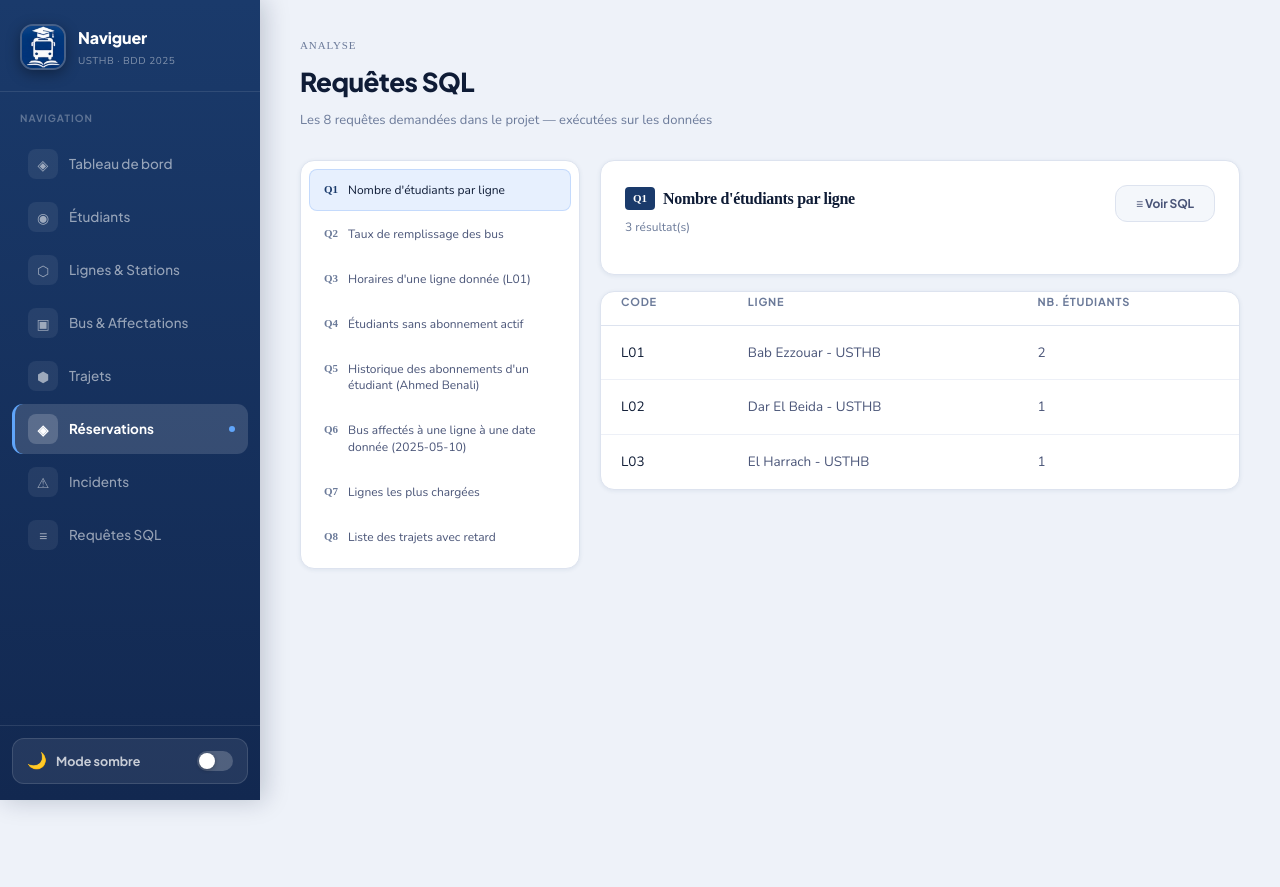
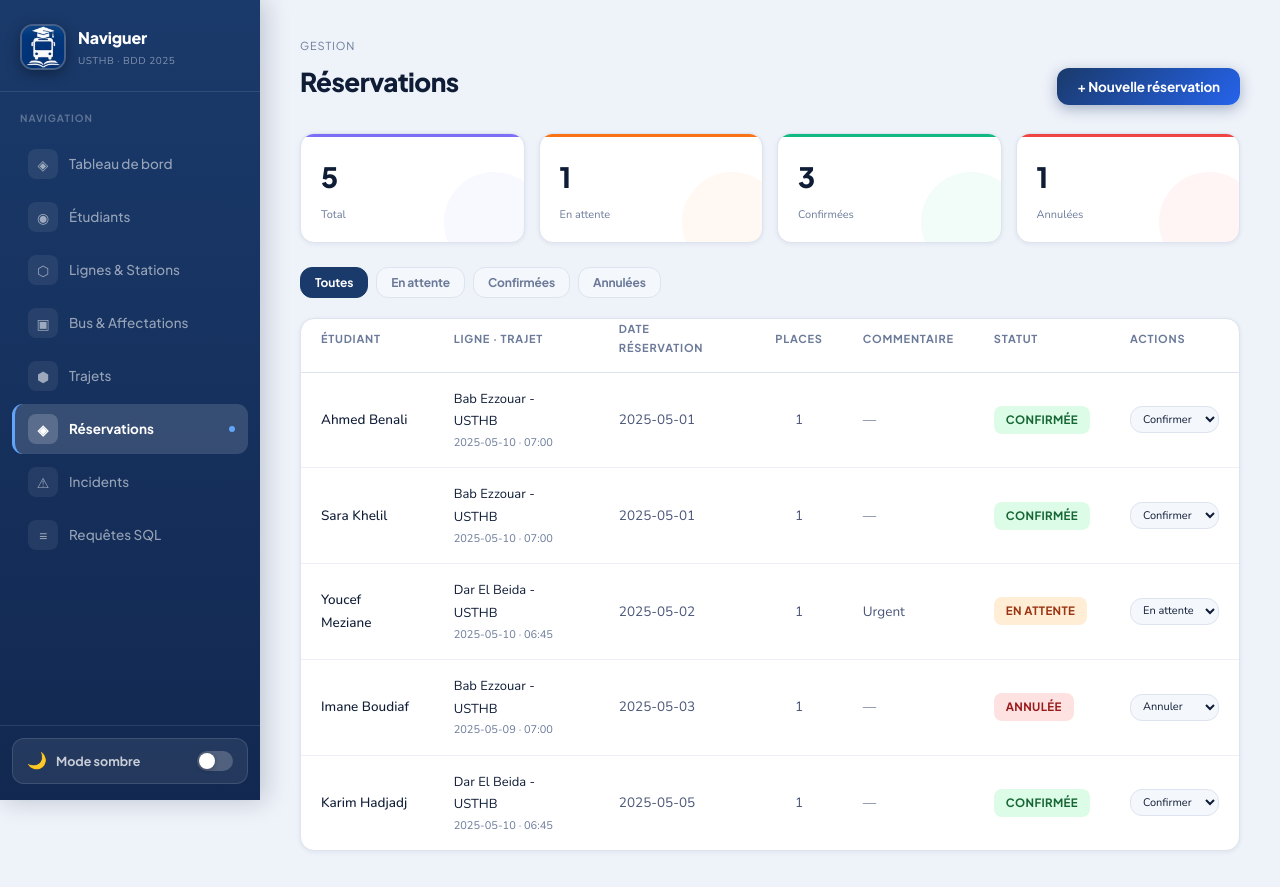
Before and after one commit to bchraaaa2-arch/transport-universitaire, a Next.js app: page /reservations in a window 1280 px wide. Before the commit the page ends 800 px from the top, so only its background shows below. Built offline with nearby package versions, Linux system fonts and the light colour scheme.

Commit message:
Update reservations.js

```diff
--- a/src/pages/reservations.js
+++ b/src/pages/reservations.js
@@ -1,293 +1,149 @@
 import { useState } from 'react';
 import Layout from '../components/Layout';
-import { mockData } from '../data/mockData';
+import { useData } from '../context/DataContext';
 
-const { etudiants, lignes, bus, trajets, reservations, abonnements, horaires, incidents, affecter } = mockData;
+export default function Reservations() {
+  const { reservations, setReservations, etudiants, trajets, horaires, lignes, bus } = useData();
+  const [modal, setModal] = useState(false);
+  const [form, setForm] = useState({ id_etudiant: '', id_trajet: '', nombre_places: 1, commentaire: '' });
+  const [filter, setFilter] = useState('all');
 
-// Compute all the required queries from the project
-const queries = [
-  {
-    id: 1,
-    title: 'Nombre d\'étudiants par ligne',
-    sql: `SELECT l.nom_ligne, COUNT(a.id_etudiant) AS nb_etudiants
-FROM LIGNE l
-LEFT JOIN ABONNEMENT a ON l.id_ligne = a.id_ligne
-  AND a.statut = 'actif'
-GROUP BY l.id_ligne, l.nom_ligne
-ORDER BY nb_etudiants DESC;`,
-    compute: () => {
-      return lignes.map(l => ({
-        ligne: l.nom_ligne,
-        code: l.code_ligne,
-        nb_etudiants: abonnements.filter(a => a.id_ligne === l.id && a.statut === 'actif').length,
-      })).sort((a, b) => b.nb_etudiants - a.nb_etudiants);
-    },
-    columns: ['Code', 'Ligne', 'Nb. Étudiants'],
-    renderRow: (r) => [r.code, r.ligne, r.nb_etudiants],
-  },
-  {
-    id: 2,
-    title: 'Taux de remplissage des bus',
-    sql: `SELECT b.matricule_bus, t.date_trajet,
-  t.nb_places_reservees, b.capacite_max,
-  ROUND(t.nb_places_reservees / b.capacite_max * 100, 1) AS taux_remplissage
-FROM TRAJET t
-JOIN BUS b ON t.id_bus = b.id_bus
-ORDER BY taux_remplissage DESC;`,
-    compute: () => {
-      return trajets.map(t => {
-        const b = bus.find(b => b.id === t.id_bus);
-        const pct = b ? Math.round(t.nb_places_reservees / b.capacite_max * 1000) / 10 : 0;
-        return {
-          matricule: b?.matricule_bus || '—',
-          date: t.date_trajet,
-          reservees: t.nb_places_reservees,
-          max: b?.capacite_max || 0,
-          taux: pct + '%',
-          raw: pct,
-        };
-      }).sort((a, b) => b.raw - a.raw);
-    },
-    columns: ['Bus', 'Date', 'Réservées', 'Capacité', 'Taux'],
-    renderRow: (r) => [r.matricule, r.date, r.reservees, r.max, r.taux],
-  },
-  {
-    id: 3,
-    title: 'Horaires d\'une ligne donnée (L01)',
-    sql: `SELECT h.jour_semaine, h.heure_depart, h.heure_arrivee
-FROM HORAIRE h
-JOIN LIGNE l ON h.id_ligne = l.id_ligne
-WHERE l.code_ligne = 'L01'
-ORDER BY FIELD(h.jour_semaine, 'lundi','mardi','mercredi',
-  'jeudi','vendredi','samedi','dimanche'), h.heure_depart;`,
-    compute: () => {
-      const l01 = lignes.find(l => l.code_ligne === 'L01');
-      if (!l01) return [];
-      const order = ['lundi', 'mardi', 'mercredi', 'jeudi', 'vendredi', 'samedi', 'dimanche'];
-      return horaires
-        .filter(h => h.id_ligne === l01.id)
-        .sort((a, b) => order.indexOf(a.jour_semaine) - order.indexOf(b.jour_semaine));
-    },
-    columns: ['Jour', 'Départ', 'Arrivée'],
-    renderRow: (r) => [r.jour_semaine, r.heure_depart, r.heure_arrivee || '—'],
-  },
-  {
-    id: 4,
-    title: 'Étudiants sans abonnement actif',
-    sql: `SELECT e.nom, e.prenom, e.matricule, e.email
-FROM ETUDIANT e
-WHERE NOT EXISTS (
-  SELECT 1 FROM ABONNEMENT a
-  WHERE a.id_etudiant = e.id_etudiant
-    AND a.statut = 'actif'
-);`,
-    compute: () => {
-      const activeIds = abonnements.filter(a => a.statut === 'actif').map(a => a.id_etudiant);
-      return etudiants.filter(e => !activeIds.includes(e.id));
-    },
-    columns: ['Nom', 'Prénom', 'Matricule', 'Email'],
-    renderRow: (r) => [r.nom, r.prenom, r.matricule, r.email],
-  },
-  {
-    id: 5,
-    title: 'Historique des abonnements d\'un étudiant (Ahmed Benali)',
-    sql: `SELECT l.nom_ligne, a.date_debut, a.date_fin, a.statut
-FROM ABONNEMENT a
-JOIN LIGNE l ON a.id_ligne = l.id_ligne
-WHERE a.id_etudiant = 1
-ORDER BY a.date_debut DESC;`,
-    compute: () => {
-      return abonnements
-        .filter(a => a.id_etudiant === 1)
-        .map(a => ({
-          ...a,
-          ligne: lignes.find(l => l.id === a.id_ligne)?.nom_ligne || '—',
-        }))
-        .sort((a, b) => new Date(b.date_debut) - new Date(a.date_debut));
-    },
-    columns: ['Ligne', 'Début', 'Fin', 'Statut'],
-    renderRow: (r) => [r.ligne, r.date_debut, r.date_fin || 'En cours', r.statut],
-  },
-  {
-    id: 6,
-    title: 'Bus affectés à une ligne à une date donnée (2025-05-10)',
-    sql: `SELECT b.matricule_bus, b.modele, b.capacite_max, af.statut
-FROM AFFECTER af
-JOIN BUS b ON af.id_bus = b.id_bus
-JOIN LIGNE l ON af.id_ligne = l.id_ligne
-WHERE l.code_ligne = 'L01'
-  AND af.date_debut <= '2025-05-10'
-  AND (af.date_fin IS NULL OR af.date_fin >= '2025-05-10');`,
-    compute: () => {
-      const date = '2025-05-10';
-      const l01 = lignes.find(l => l.code_ligne === 'L01');
-      if (!l01) return [];
-      return affecter
-        .filter(a => a.id_ligne === l01.id && a.date_debut <= date && (!a.date_fin || a.date_fin >= date))
-        .map(a => {
-          const b = bus.find(b => b.id === a.id_bus);
-          return { ...b, statut_aff: a.statut };
-        });
-    },
-    columns: ['Matricule', 'Modèle', 'Capacité', 'Statut'],
-    renderRow: (r) => [r.matricule_bus, r.modele, r.capacite_max, r.statut],
-  },
-  {
-    id: 7,
-    title: 'Lignes les plus chargées',
-    sql: `SELECT l.nom_ligne, SUM(r.nombre_places) AS total_reservations
-FROM RESERVATION r
-JOIN TRAJET t ON r.id_trajet = t.id_trajet
-JOIN HORAIRE h ON t.id_horaire = h.id_horaire
-JOIN LIGNE l ON h.id_ligne = l.id_ligne
-WHERE r.statut = 'confirmee'
-GROUP BY l.id_ligne, l.nom_ligne
-ORDER BY total_reservations DESC;`,
-    compute: () => {
-      const result = {};
-      reservations.filter(r => r.statut === 'confirmee').forEach(r => {
-        const t = trajets.find(t => t.id === r.id_trajet);
-        const h = t ? horaires.find(h => h.id === t.id_horaire) : null;
-        const l = h ? lignes.find(l => l.id === h.id_ligne) : null;
-        if (l) {
-          result[l.id] = result[l.id] || { ligne: l.nom_ligne, total: 0 };
-          result[l.id].total += r.nombre_places;
-        }
-      });
-      return Object.values(result).sort((a, b) => b.total - a.total);
-    },
-    columns: ['Ligne', 'Total réservations confirmées'],
-    renderRow: (r) => [r.ligne, r.total],
-  },
-  {
-    id: 8,
-    title: 'Liste des trajets avec retard',
-    sql: `SELECT t.date_trajet, l.nom_ligne, b.matricule_bus,
-  h.heure_depart, i.description, i.impact
-FROM TRAJET t
-JOIN HORAIRE h ON t.id_horaire = h.id_horaire
-JOIN LIGNE l ON h.id_ligne = l.id_ligne
-JOIN BUS b ON t.id_bus = b.id_bus
-LEFT JOIN INCIDENT i ON i.id_trajet = t.id_trajet
-WHERE t.etat = 'en_retard'
-ORDER BY t.date_trajet DESC;`,
-    compute: () => {
-      return trajets.filter(t => t.etat === 'en_retard').map(t => {
+  const getTrajetInfo = (id) => {
+    const t = trajets.find(t => t.id === id);
+    if (!t) return {};
     const h = horaires.find(h => h.id === t.id_horaire);
     const l = h ? lignes.find(l => l.id === h.id_ligne) : null;
     const b = bus.find(b => b.id === t.id_bus);
-        const inc = incidents.find(i => i.id_trajet === t.id);
-        return {
-          date: t.date_trajet,
-          ligne: l?.nom_ligne || '—',
-          bus: b?.matricule_bus || '—',
-          heure: h?.heure_depart || '—',
-          cause: inc?.description || 'Non précisée',
-          impact: inc?.impact || '—',
+    return { t, h, l, b };
   };
-      });
-    },
-    columns: ['Date', 'Ligne', 'Bus', 'Heure', 'Cause', 'Impact'],
-    renderRow: (r) => [r.date, r.ligne, r.bus, r.heure, r.cause, r.impact],
-  },
-];
 
-export default function Requetes() {
-  const [active, setActive] = useState(1);
-  const [showSQL, setShowSQL] = useState(false);
-  const q = queries.find(q => q.id === active);
-  const results = q.compute();
+  const filtered = filter === 'all' ? reservations : reservations.filter(r => r.statut === filter);
+  const updateStatut = (id, statut) => setReservations(reservations.map(r => r.id === id ? { ...r, statut } : r));
+
+  const add = () => {
+    if (!form.id_etudiant || !form.id_trajet) return;
+    setReservations([...reservations, {
+      id: Date.now(),
+      date_reservation: new Date().toISOString().split('T')[0],
+      statut: 'en_attente',
+      nombre_places: parseInt(form.nombre_places),
+      commentaire: form.commentaire,
+      id_etudiant: parseInt(form.id_etudiant),
+      id_trajet: parseInt(form.id_trajet),
+    }]);
+    setModal(false);
+  };
+
+  const statutStyles = {
+    en_attente: { cls: 'badge-orange', label: 'En attente' },
+    confirmee:  { cls: 'badge-green',  label: 'Confirmée'  },
+    annulee:    { cls: 'badge-red',    label: 'Annulée'    },
+    expiree:    { cls: 'badge-gray',   label: 'Expirée'    },
+  };
 
   return (
     <Layout>
-      <div style={{ marginBottom: 28 }}>
-        <div style={{ fontSize: 11, color: 'var(--text-muted)', fontFamily: 'Syne', textTransform: 'uppercase', letterSpacing: '0.08em', marginBottom: 4 }}>Analyse</div>
-        <h1 style={{ fontSize: 26, fontWeight: 800 }}>Requêtes SQL</h1>
-        <p style={{ color: 'var(--text-muted)', fontSize: 13, marginTop: 4 }}>Les 8 requêtes demandées dans le projet — exécutées sur les données</p>
+      <div style={{ display: 'flex', justifyContent: 'space-between', alignItems: 'flex-end', marginBottom: 28 }}>
+        <div>
+          <div style={{ fontSize: 11, color: 'var(--text-muted)', fontFamily: 'Plus Jakarta Sans, sans-serif', textTransform: 'uppercase', letterSpacing: '0.08em', marginBottom: 4 }}>Gestion</div>
+          <h1 style={{ fontSize: 26, fontWeight: 800 }}>Réservations</h1>
+        </div>
+        <button className="btn btn-primary" onClick={() => { setForm({ id_etudiant: '', id_trajet: '', nombre_places: 1, commentaire: '' }); setModal(true); }}>+ Nouvelle réservation</button>
       </div>
 
-      <div style={{ display: 'grid', gridTemplateColumns: '280px 1fr', gap: 20 }}>
-        {/* Query list */}
-        <div className="card" style={{ padding: 8, height: 'fit-content' }}>
-          {queries.map(q => (
-            <button key={q.id} onClick={() => { setActive(q.id); setShowSQL(false); }} style={{
-              display: 'flex', alignItems: 'flex-start', gap: 10, width: '100%',
-              padding: '12px 14px', borderRadius: 8, textAlign: 'left', marginBottom: 2,
-              background: active === q.id ? 'rgba(59,130,246,.12)' : 'transparent',
-              border: active === q.id ? '1px solid rgba(59,130,246,.2)' : '1px solid transparent',
-              cursor: 'pointer', transition: 'all .15s',
-            }}>
-              <span style={{
-                fontFamily: 'Syne', fontWeight: 700, fontSize: 11,
-                color: active === q.id ? 'var(--accent)' : 'var(--text-muted)',
-                flexShrink: 0, marginTop: 1,
-              }}>Q{q.id}</span>
-              <span style={{ fontSize: 12, color: active === q.id ? 'var(--text)' : 'var(--text-dim)', lineHeight: 1.4 }}>{q.title}</span>
-            </button>
+      <div style={{ display: 'grid', gridTemplateColumns: 'repeat(4, 1fr)', gap: 14, marginBottom: 24 }}>
+        {[
+          { label: 'Total',      value: reservations.length,                                       color: '#7c6ff7' },
+          { label: 'En attente', value: reservations.filter(r => r.statut === 'en_attente').length, color: '#f97316' },
+          { label: 'Confirmées', value: reservations.filter(r => r.statut === 'confirmee').length,  color: '#10b981' },
+          { label: 'Annulées',   value: reservations.filter(r => r.statut === 'annulee').length,   color: '#ef4444' },
+        ].map(s => (
+          <div key={s.label} className="stat-card" style={{ '--accent-color': s.color, padding: '18px 20px' }}>
+            <div style={{ fontSize: 28, fontWeight: 800, fontFamily: 'Plus Jakarta Sans, sans-serif' }}>{s.value}</div>
+            <div style={{ fontSize: 11, color: 'var(--text-muted)', marginTop: 4 }}>{s.label}</div>
+          </div>
         ))}
       </div>
 
-        {/* Result panel */}
-        <div>
-          <div className="card" style={{ marginBottom: 16 }}>
-            <div style={{ display: 'flex', justifyContent: 'space-between', alignItems: 'flex-start', marginBottom: 12 }}>
-              <div>
-                <div style={{ display: 'flex', gap: 8, alignItems: 'center', marginBottom: 4 }}>
-                  <span style={{ background: 'var(--accent)', color: '#fff', fontFamily: 'Syne', fontWeight: 700, fontSize: 11, padding: '2px 8px', borderRadius: 4 }}>Q{q.id}</span>
-                  <h2 style={{ fontFamily: 'Syne', fontSize: 16, fontWeight: 700 }}>{q.title}</h2>
-                </div>
-                <div style={{ fontSize: 12, color: 'var(--text-muted)' }}>{results.length} résultat(s)</div>
-              </div>
-              <button className="btn btn-ghost" style={{ fontSize: 12 }} onClick={() => setShowSQL(!showSQL)}>
-                {showSQL ? '≡ Masquer SQL' : '≡ Voir SQL'}
-              </button>
-            </div>
-
-            {showSQL && (
-              <pre style={{
-                background: '#0d1117',
-                border: '1px solid var(--border)',
-                borderRadius: 8,
-                padding: '16px',
-                fontSize: 12,
-                color: '#e2e8f0',
-                overflow: 'auto',
-                fontFamily: 'monospace',
-                lineHeight: 1.6,
-                marginBottom: 0,
-              }}>
-                <code dangerouslySetInnerHTML={{ __html: q.sql
-                  .replace(/\b(SELECT|FROM|JOIN|WHERE|GROUP BY|ORDER BY|LEFT|INNER|ON|AND|OR|NOT|EXISTS|AS|BY|IS|NULL|ROUND|COUNT|SUM|FIELD)\b/g, '<span style="color:#79c0ff">$1</span>')
-                  .replace(/'([^']*)'/g, '<span style="color:#a5d6ff">\'$1\'</span>')
-                }} />
-              </pre>
-            )}
+      <div style={{ display: 'flex', gap: 8, marginBottom: 20 }}>
+        {[['all', 'Toutes'], ['en_attente', 'En attente'], ['confirmee', 'Confirmées'], ['annulee', 'Annulées']].map(([v, l]) => (
+          <button key={v} onClick={() => setFilter(v)} className="btn" style={{ padding: '7px 14px', fontSize: 12, background: filter === v ? 'var(--accent)' : 'var(--surface2)', color: filter === v ? '#fff' : 'var(--text-muted)', border: `1px solid ${filter === v ? 'var(--accent)' : 'var(--border)'}` }}>{l}</button>
+        ))}
       </div>
 
       <div className="card" style={{ padding: 0, overflow: 'hidden' }}>
-            {results.length === 0 ? (
-              <div style={{ textAlign: 'center', padding: '40px', color: 'var(--text-muted)' }}>Aucun résultat</div>
-            ) : (
         <table>
           <thead>
-                  <tr>
-                    {q.columns.map(c => <th key={c}>{c}</th>)}
-                  </tr>
+            <tr><th>Étudiant</th><th>Ligne · Trajet</th><th>Date réservation</th><th>Places</th><th>Commentaire</th><th>Statut</th><th>Actions</th></tr>
           </thead>
           <tbody>
-                  {results.map((r, i) => (
-                    <tr key={i}>
-                      {q.renderRow(r).map((cell, j) => (
-                        <td key={j} style={{ color: j === 0 ? 'var(--text)' : 'var(--text-dim)' }}>{cell}</td>
-                      ))}
+            {filtered.map(r => {
+              const etudiant = etudiants.find(e => e.id === r.id_etudiant);
+              const { l, h, t } = getTrajetInfo(r.id_trajet);
+              const { cls, label } = statutStyles[r.statut] || { cls: 'badge-gray', label: r.statut };
+              return (
+                <tr key={r.id}>
+                  <td style={{ color: 'var(--text)', fontWeight: 500 }}>{etudiant ? `${etudiant.prenom} ${etudiant.nom}` : '—'}</td>
+                  <td>
+                    <div style={{ color: 'var(--text)', fontSize: 13 }}>{l?.nom_ligne || '—'}</div>
+                    <div style={{ color: 'var(--text-muted)', fontSize: 11 }}>{t?.date_trajet} {h ? `· ${h.heure_depart}` : ''}</div>
+                  </td>
+                  <td>{r.date_reservation}</td>
+                  <td style={{ textAlign: 'center' }}>{r.nombre_places}</td>
+                  <td style={{ maxWidth: 160 }}>{r.commentaire || <span style={{ color: 'var(--text-muted)' }}>—</span>}</td>
+                  <td><span className={`badge ${cls}`}>{label}</span></td>
+                  <td>
+                    <select value={r.statut} onChange={e => updateStatut(r.id, e.target.value)} style={{ fontSize: 11, padding: '4px 8px', width: 'auto' }}>
+                      <option value="en_attente">En attente</option>
+                      <option value="confirmee">Confirmer</option>
+                      <option value="annulee">Annuler</option>
+                      <option value="expiree">Expirer</option>
+                    </select>
+                  </td>
                 </tr>
-                  ))}
+              );
+            })}
+            {filtered.length === 0 && <tr><td colSpan={7} style={{ textAlign: 'center', padding: '32px', color: 'var(--text-muted)' }}>Aucune réservation</td></tr>}
           </tbody>
         </table>
-            )}
+      </div>
+
+      {modal && (
+        <div className="modal-overlay" onClick={e => e.target === e.currentTarget && setModal(false)}>
+          <div className="modal">
+            <h2 style={{ fontFamily: 'Plus Jakarta Sans, sans-serif', fontSize: 18, marginBottom: 20 }}>Nouvelle réservation</h2>
+            <div className="form-group">
+              <label className="form-label">Étudiant *</label>
+              <select value={form.id_etudiant} onChange={e => setForm({ ...form, id_etudiant: e.target.value })}>
+                <option value="">Sélectionner...</option>
+                {etudiants.map(e => <option key={e.id} value={e.id}>{e.prenom} {e.nom} — {e.matricule}</option>)}
+              </select>
+            </div>
+            <div className="form-group">
+              <label className="form-label">Trajet *</label>
+              <select value={form.id_trajet} onChange={e => setForm({ ...form, id_trajet: e.target.value })}>
+                <option value="">Sélectionner...</option>
+                {trajets.filter(t => t.etat !== 'annule').map(t => {
+                  const { l, h } = getTrajetInfo(t.id);
+                  return <option key={t.id} value={t.id}>{t.date_trajet} · {l?.nom_ligne || '?'} · {h?.heure_depart || '?'}</option>;
+                })}
+              </select>
+            </div>
+            <div className="form-group">
+              <label className="form-label">Nombre de places</label>
+              <input type="number" min="1" value={form.nombre_places} onChange={e => setForm({ ...form, nombre_places: e.target.value })} />
+            </div>
+            <div className="form-group">
+              <label className="form-label">Commentaire</label>
+              <input value={form.commentaire} onChange={e => setForm({ ...form, commentaire: e.target.value })} />
+            </div>
+            <div style={{ display: 'flex', gap: 10, justifyContent: 'flex-end', marginTop: 20 }}>
+              <button className="btn btn-ghost" onClick={() => setModal(false)}>Annuler</button>
+              <button className="btn btn-primary" onClick={add}>Créer</button>
             </div>
           </div>
         </div>
+      )}
     </Layout>
   );
 }
```
Lines whose indentation alone changed are shown as unchanged.
